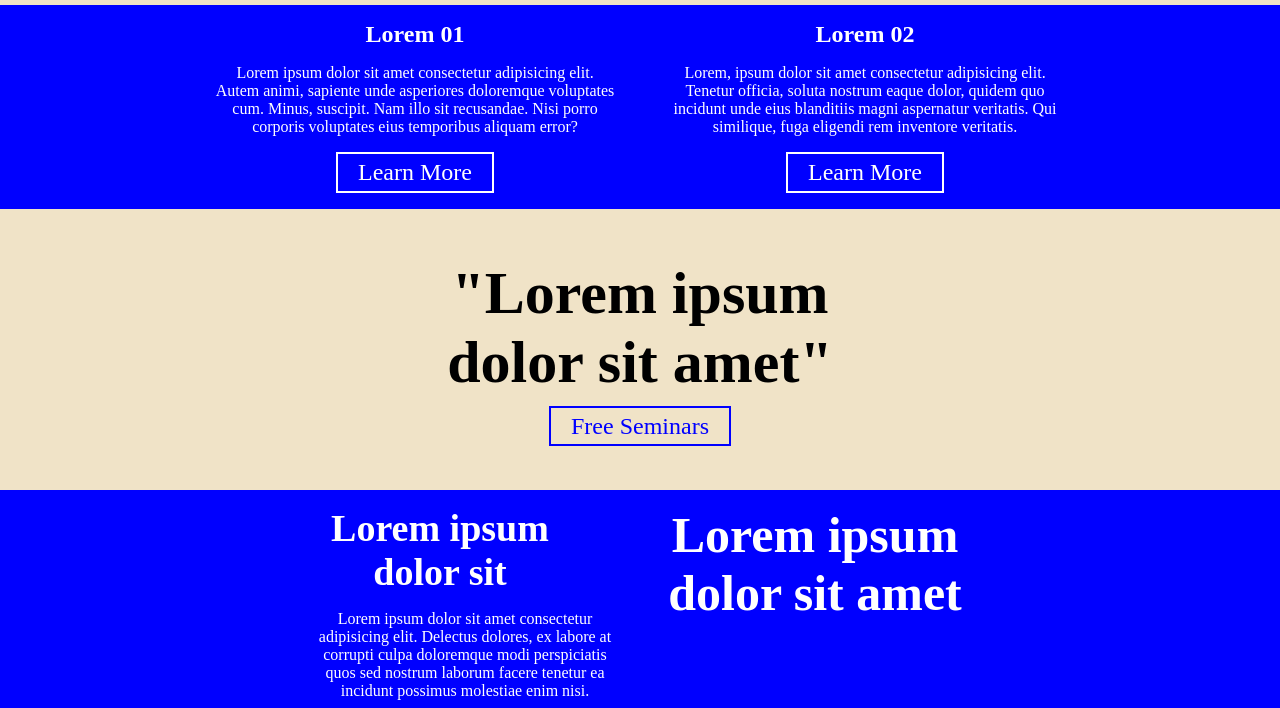
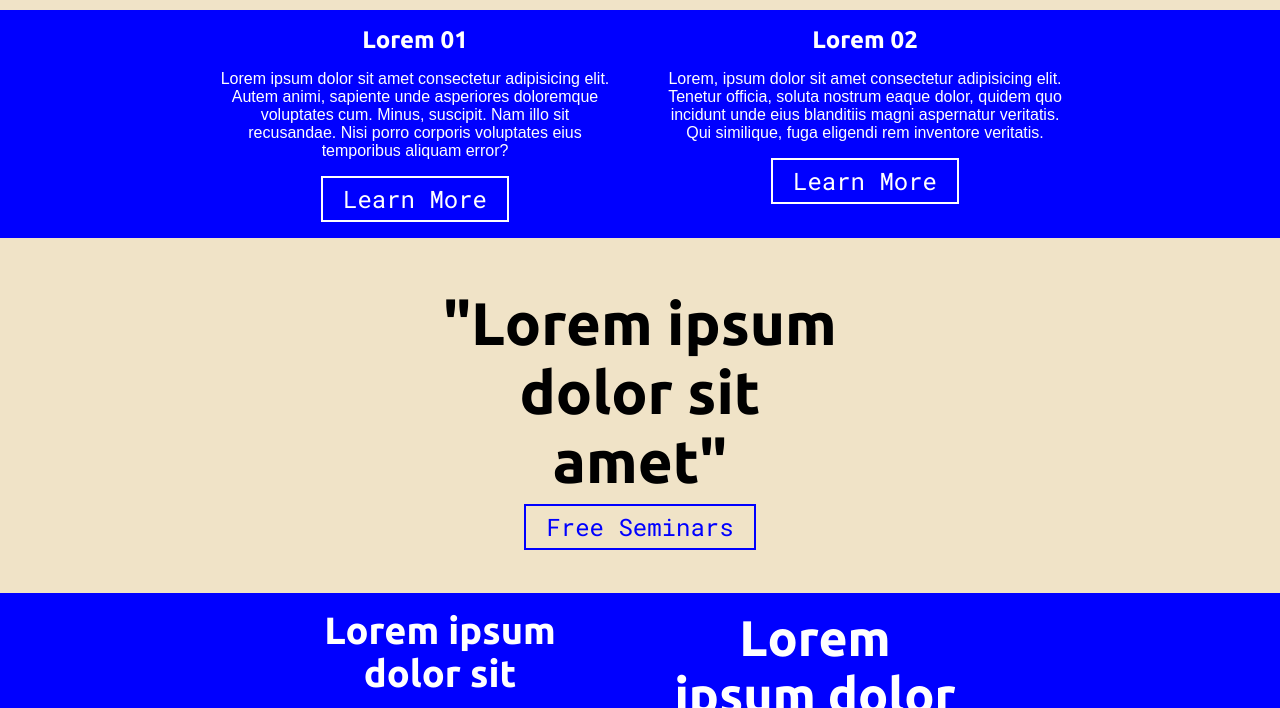
Before and after one commit to gabrielboulhosa/site_portifolio_de_estudo, a plain HTML site: page index.html in a window 1280 px wide. Shown: the part 463-1171 px from the top of the page. Drawn offline with Linux system fonts and the light colour scheme.

Commit message:
adicionei novas fontes

```diff
--- a/index.html
+++ b/index.html
@@ -5,6 +5,17 @@
     <meta name="viewport" content="width=device-width, initial-scale=1.0">
     <title>portifolio de estudo</title>
     <link rel="stylesheet" href="./style.css">
+    <link rel="preconnect" href="https://fonts.googleapis.com">
+    <link rel="preconnect" href="https://fonts.gstatic.com" crossorigin>
+    <link
+        href="https://fonts.googleapis.com/css2?family=Ubuntu:ital,wght@0,300;0,400;0,500;0,700;1,300;1,400;1,500;1,700&display=swap"
+        rel="stylesheet">
+    <link rel="preconnect" href="https://fonts.googleapis.com">
+    <link rel="preconnect" href="https://fonts.gstatic.com" crossorigin>
+    <link
+        href="https://fonts.googleapis.com/css2?family=Roboto+Mono:ital,wght@0,100..700;1,100..700&family=Ubuntu:ital,wght@0,300;0,400;0,500;0,700;1,300;1,400;1,500;1,700&display=swap"
+        rel="stylesheet">
+
 </head>
 <body>
     <header>
--- a/style.css
+++ b/style.css
@@ -2,6 +2,21 @@
     box-sizing: border-box;
     margin: 0;
     padding: 0;
+}
+
+.conteiner h1,
+.conteiner h2 {
+    font-family: "Ubuntu", sans-serif;
+
+}
+
+.conteiner p {
+    font-family: Arial, Helvetica, sans-serif;
+}
+
+.conteiner a {
+    font-family: "Roboto Mono", monospace;
+
 }
 
 header .conteiner a,
```
